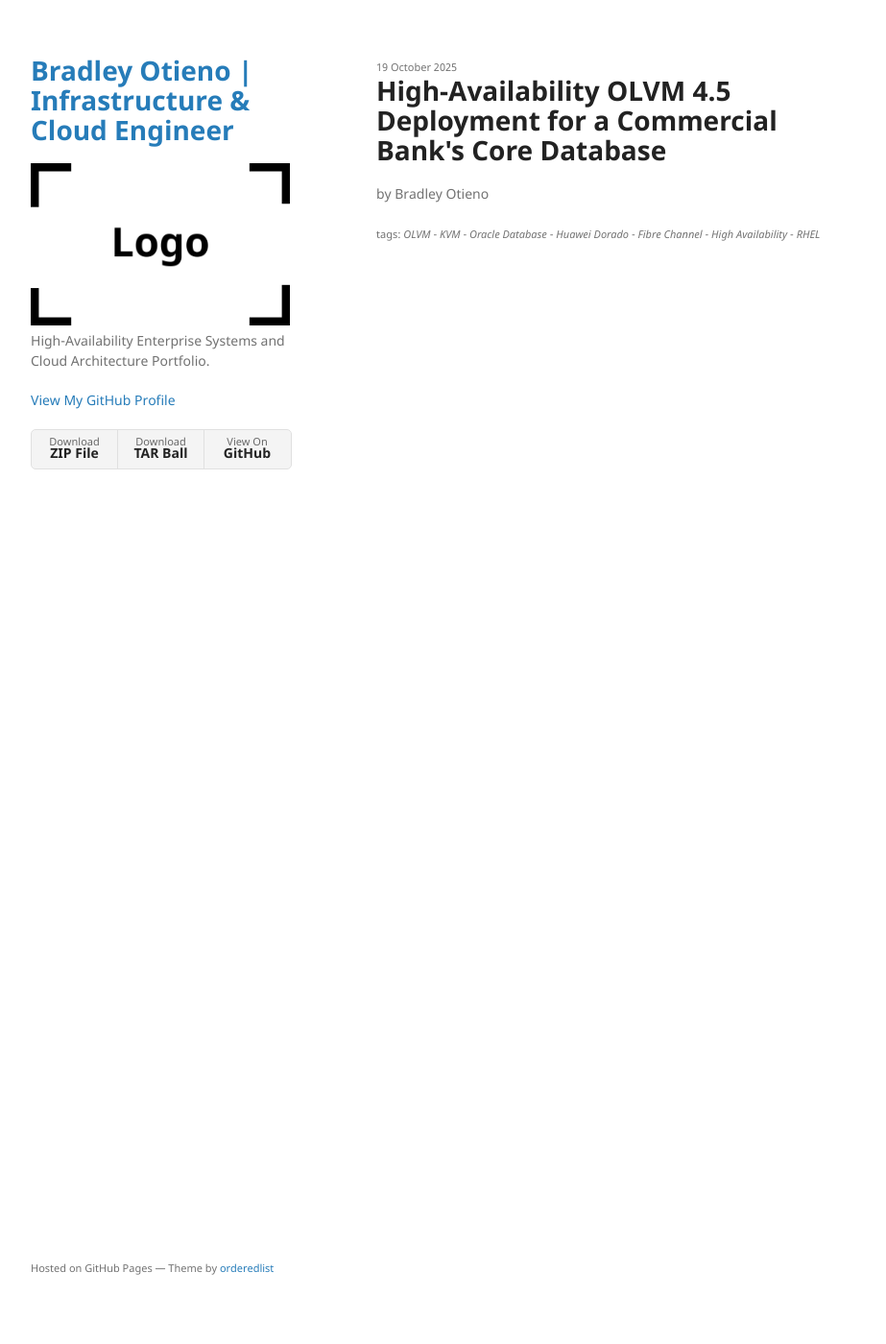
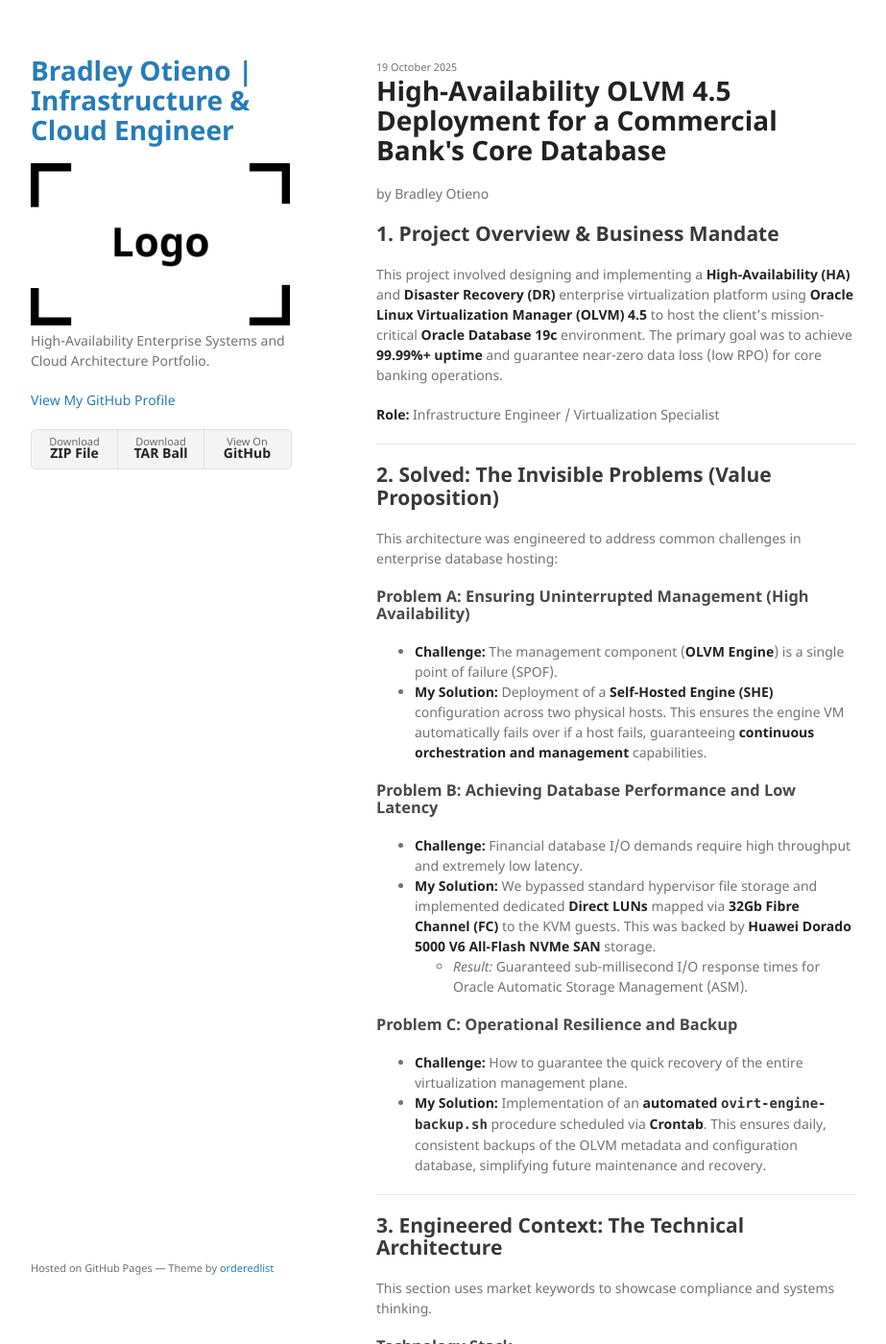
Before and after one commit to kingsotieno89/kingsotieno89.github.io, a Jekyll site: the page built from _posts/2025-10-19-vcb-olvm-deployment.md, in a window 1280 px wide and 1400 px high. Shown: the whole window at 96% size, without its empty margins (178-1101 px from the left). Built offline with Jekyll 4.4.1, drawn with Linux system fonts in a browser that asks for light colours; some of the changed text lies outside the part shown.

Commit message:
Document OLVM deployment project and solutions
Added detailed project overview, problem-solving strategies, technical architecture, and operational proof for OLVM deployment.

```diff
--- a/_posts/2025-10-19-vcb-olvm-deployment.md
+++ b/_posts/2025-10-19-vcb-olvm-deployment.md
@@ -6,3 +6,66 @@ author: Bradley Otieno
 categories: [Infrastructure, Virtualization, HA/DR, Storage]
 tags: [OLVM, KVM, Oracle Database, Huawei Dorado, Fibre Channel, High Availability, RHEL]
 ---
+## 1. Project Overview & Business Mandate
+
+This project involved designing and implementing a **High-Availability (HA)** and **Disaster Recovery (DR)** enterprise virtualization platform using **Oracle Linux Virtualization Manager (OLVM) 4.5** to host the client's mission-critical **Oracle Database 19c** environment. The primary goal was to achieve **99.99%+ uptime** and guarantee near-zero data loss (low RPO) for core banking operations.
+
+**Role:** Infrastructure Engineer / Virtualization Specialist
+
+---
+
+## 2. Solved: The Invisible Problems (Value Proposition)
+
+This architecture was engineered to address common challenges in enterprise database hosting:
+
+### Problem A: Ensuring Uninterrupted Management (High Availability)
+* **Challenge:** The management component (**OLVM Engine**) is a single point of failure (SPOF).
+* **My Solution:** Deployment of a **Self-Hosted Engine (SHE)** configuration across two physical hosts. This ensures the engine VM automatically fails over if a host fails, guaranteeing **continuous orchestration and management** capabilities.
+
+### Problem B: Achieving Database Performance and Low Latency
+* **Challenge:** Financial database I/O demands require high throughput and extremely low latency.
+* **My Solution:** We bypassed standard hypervisor file storage and implemented dedicated **Direct LUNs** mapped via **32Gb Fibre Channel (FC)** to the KVM guests. This was backed by **Huawei Dorado 5000 V6 All-Flash NVMe SAN** storage.
+    * *Result:* Guaranteed sub-millisecond I/O response times for Oracle Automatic Storage Management (ASM).
+
+### Problem C: Operational Resilience and Backup
+* **Challenge:** How to guarantee the quick recovery of the entire virtualization management plane.
+* **My Solution:** Implementation of an **automated `ovirt-engine-backup.sh`** procedure scheduled via **Crontab**. This ensures daily, consistent backups of the OLVM metadata and configuration database, simplifying future maintenance and recovery.
+
+---
+
+## 3. Engineered Context: The Technical Architecture
+
+This section uses market keywords to showcase compliance and systems thinking.
+
+### Technology Stack
+* **Virtualization Platform:** Oracle Linux Virtualization Manager (OLVM) 4.5
+* **Hypervisor:** Oracle Linux 8.x with KVM
+* **Compute:** [Identify the specific hardware model from the documentation, e.g., Huawei FusionServer]
+* **Storage:** [Identify the specific storage model from the documentation, e.g., Huawei Dorado 5000 V6] via **32Gb Fibre Channel (FC)**
+* **Workload:** Oracle Database 19c (running on RHEL/Oracle Linux VMs)
+
+### Key Architectural Decisions
+
+1.  **Storage Access:** Used **Direct LUNs** for the Oracle VMs instead of VDSM storage domains to maximize I/O performance and stability for ASM.
+2.  **Host Zoning:** The **Brocade G610S FC Switches** were zoned to ensure hosts had **redundant paths** to both Production and DR storage arrays, eliminating a fabric-level SPOF.
+3.  **Tuning:** Configured **HugePages** and specific **kernel parameters** on the Oracle VMs to optimize the performance of the System Global Area (SGA).
+
+---
+
+## 4. Visualizing the Solution (GitHub + Diagram)
+
+**(Note: This is where you would link to a simple diagram you create later.)**
+
+A high-level diagram illustrating the Production Site's **Self-Hosted Engine (SHE)** redundancy and the **Dual-Fabric FC Connectivity** to the All-Flash SAN is hosted here:
+
+[Link to your architectural diagram image on GitHub]
+
+---
+
+## 5. Operational Proof (The 2-min Walkthrough)
+
+**(Note: This is where you will add your Loom video link.)**
+
+A quick video demonstration of key operational commands and the proof of High Availability:
+
+[Link to your Loom video] - *Example demo: Verifying the SHE status and host roles.*
```
